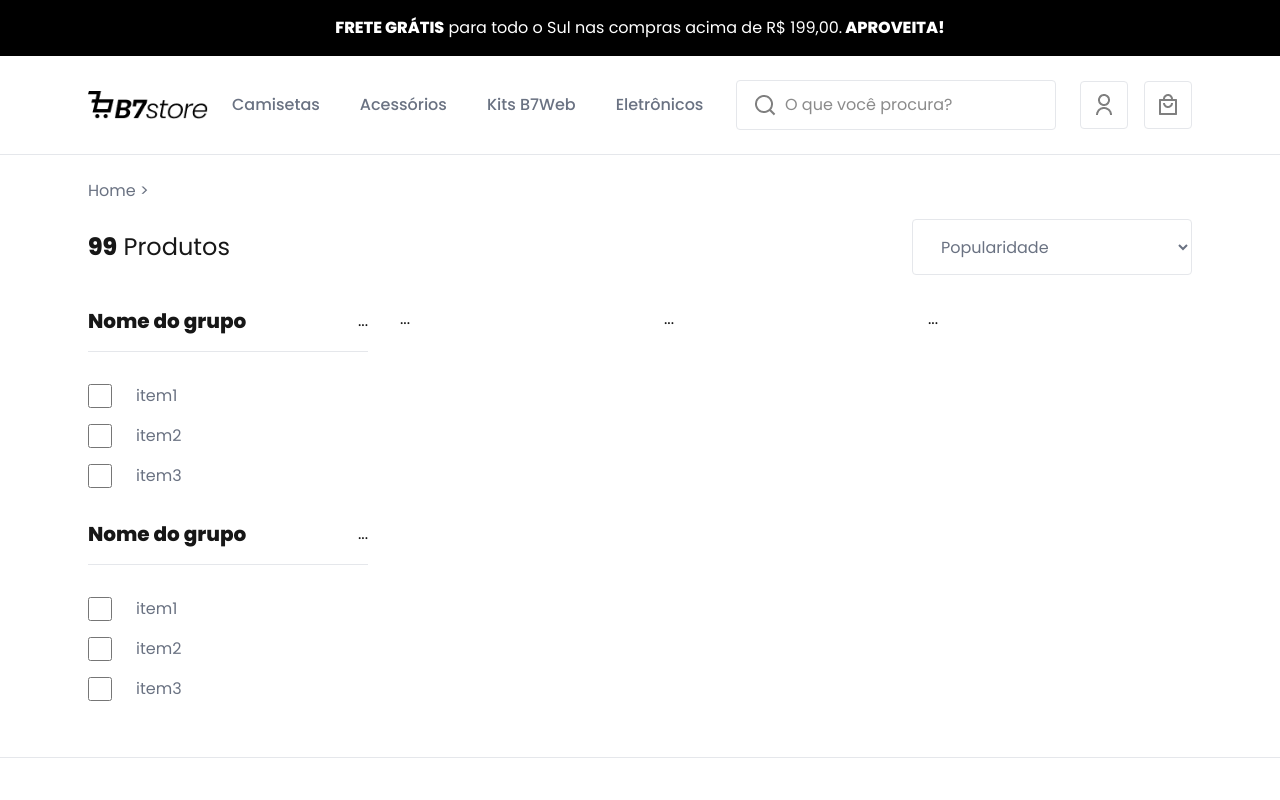
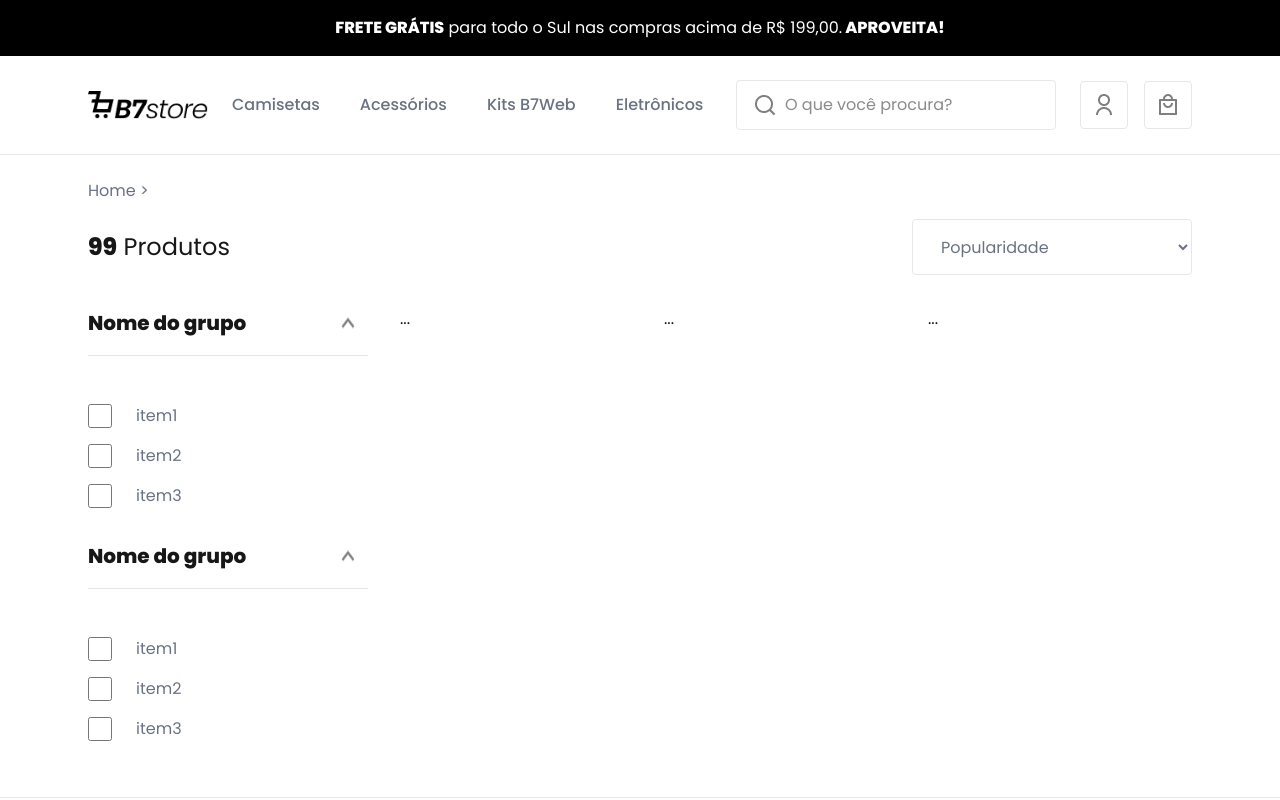
Before and after one commit to aeciobrumel/dev-store, a Next.js app in the folder front/: page /categories/camisas in a window 1280 px wide. Shown: the top 800 px of the page. Built offline with nearby package versions, Linux system fonts and the light colour scheme.

Commit message:
feat(categories): adiciona colapso expansível ao grupo de filtros
- adiciona controle local de abertura/fechamento com `useState`
- substitui placeholder por ícone com rotação animada
- aplica transição na exibição dos itens do grupo
- ajusta espaçamento vertical dos itens de filtro

```diff
--- a/front/src/components/categories/filter-group.tsx
+++ b/front/src/components/categories/filter-group.tsx
@@ -1,15 +1,24 @@
+import Image from "next/image";
 import { FilterItem } from "./filter-item";
+import { useState } from "react";
 
 export const FilterGroup = () => {
+    const [opened, setOpened] = useState(true);
     return (
         <div className="mb-8">
-            <div className="flex justify-between items-center border-b border-gray-200 pb-4">
+            <div className="flex justify-between items-center border-b border-gray-200 pb-4 mb-8">
                 <div className="flex-1 font-bold text-xl">Nome do grupo</div>
-                <div className="">
-                    ...
+                <div className="size-8 flex justfy-center-items-center cursor-pointer" onClick={() => setOpened(!opened)}>
+                    <Image
+                        className={`${opened ? 'rotate-0' : 'rotate-180'} transition-transform duration-300`}
+                        src={'/assets/ui/arrow-left-s-line.png'}
+                        alt="arrow-left"
+                        width={24}
+                        height={24}
+                    />
                 </div>
             </div>
-            <div className="pt-8 flex flex-col gap-4">
+            <div className={`flex flex-col overflow-y-hidden ${opened ? 'max-h-96' : 'max-h-0'} transition-all duration-300`}>
                 <FilterItem id={1} label={'item1'} />
                 <FilterItem id={2} label={'item2'} />
                 <FilterItem id={3} label={'item3'} />
--- a/front/src/components/categories/filter-item.tsx
+++ b/front/src/components/categories/filter-item.tsx
@@ -5,7 +5,7 @@ type Props = {
 
 export const FilterItem = ({ id, label }: Props) => {
     return (
-        <div className="flex gap-4 items-center text-gray-500 ">
+        <div className="flex gap-4 items-center text-gray-500 mt-4 ">
             <input type="checkbox" className="size-6" id={`ck-${id}`} />
             <label htmlFor={`ck-${id}`} className="ml-2" >{label}</label>
         </div>
```
